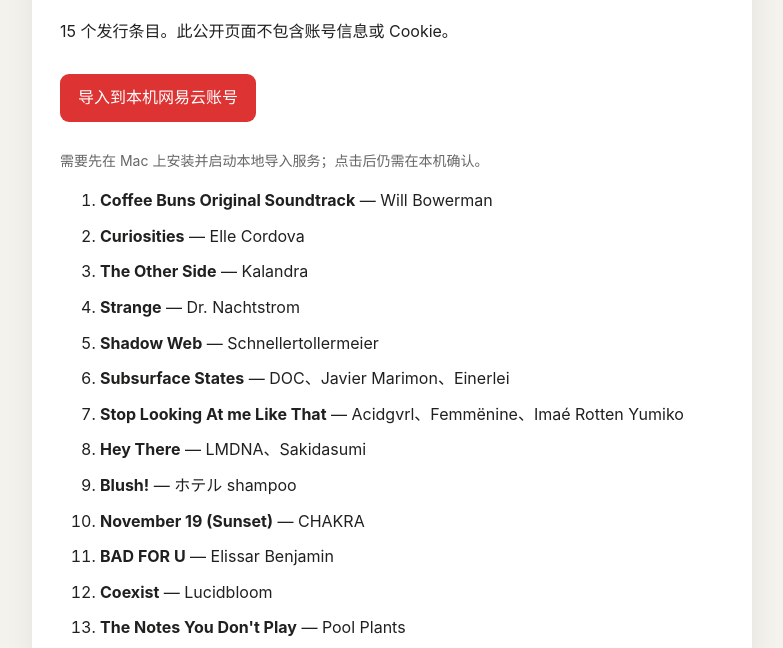
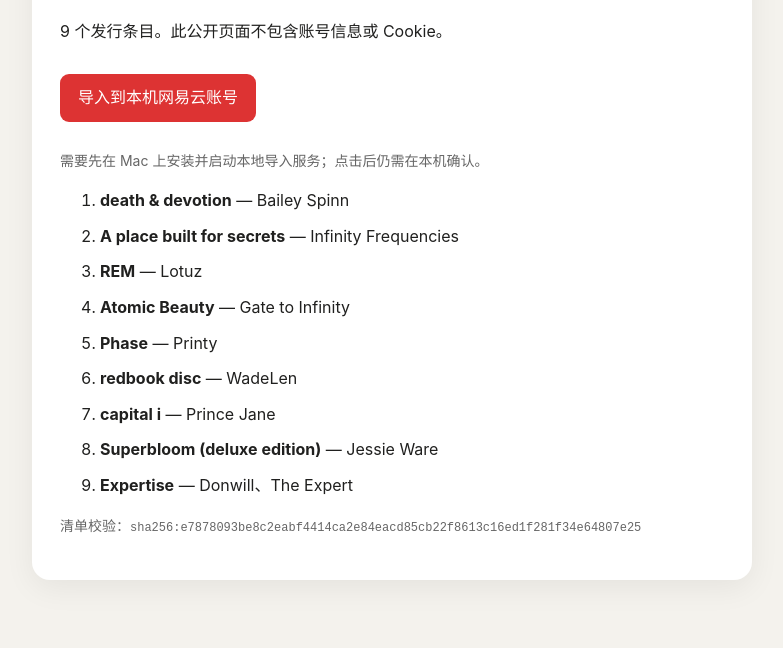
Before and after one commit to LyeHub/daily-academic-music-playlists, a plain HTML site: page playlists/2026-11-16/index.html in a window 1280 px wide. Shown: the part 130-778 px from the top of the page, without its empty margins (248-1031 px from the left). Drawn offline with Linux system fonts and the light colour scheme.

Commit message:
data: publish daily intelligence 2026-11-16

```diff
--- a/playlists/2026-11-16/index.html
+++ b/playlists/2026-11-16/index.html
@@ -20,9 +20,9 @@ h1{margin-top:0}li{margin:10px 0}
 </head>
 <body><main><div class="card">
 <h1>每日音乐 2026-11-16</h1>
-<p>15 个发行条目。此公开页面不包含账号信息或 Cookie。</p>
+<p>9 个发行条目。此公开页面不包含账号信息或 Cookie。</p>
 <a class="button" href="http://127.0.0.1:8765/import?manifest=https%3A%2F%2Flyehub.github.io%2Fdaily-academic-music-playlists%2Fplaylists%2F2026-11-16%2Fmanifest.json">导入到本机网易云账号</a>
 <p class="note">需要先在 Mac 上安装并启动本地导入服务；点击后仍需在本机确认。</p>
-<ol><li><strong>Coffee Buns Original Soundtrack</strong><span> — Will Bowerman</span></li><li><strong>Curiosities</strong><span> — Elle Cordova</span></li><li><strong>The Other Side</strong><span> — Kalandra</span></li><li><strong>Strange</strong><span> — Dr. Nachtstrom</span></li><li><strong>Shadow Web</strong><span> — Schnellertollermeier</span></li><li><strong>Subsurface States</strong><span> — DOC、Javier Marimon、Einerlei</span></li><li><strong>Stop Looking At me Like That</strong><span> — Acidgvrl、Femmënine、Imaé Rotten Yumiko</span></li><li><strong>Hey There</strong><span> — LMDNA、Sakidasumi</span></li><li><strong>Blush!</strong><span> — ホテル shampoo</span></li><li><strong>November 19 (Sunset)</strong><span> — CHAKRA</span></li><li><strong>BAD FOR U</strong><span> — Elissar Benjamin</span></li><li><strong>Coexist</strong><span> — Lucidbloom</span></li><li><strong>The Notes You Don&#x27;t Play</strong><span> — Pool Plants</span></li><li><strong>The New Blood</strong><span> — Humanfobia</span></li><li><strong>Carnaval De Luz</strong><span> — U2</span></li></ol>
-<p class="note">清单校验：<code>sha256:d7845cc45b3b5e15da85c3bd29c02c31c3331a9dcacf6756630551523cde2bbf</code></p>
+<ol><li><strong>death &amp; devotion</strong><span> — Bailey Spinn</span></li><li><strong>A place built for secrets</strong><span> — Infinity Frequencies</span></li><li><strong>REM</strong><span> — Lotuz</span></li><li><strong>Atomic Beauty</strong><span> — Gate to Infinity</span></li><li><strong>Phase</strong><span> — Printy</span></li><li><strong>redbook disc</strong><span> — WadeLen</span></li><li><strong>capital i</strong><span> — Prince Jane</span></li><li><strong>Superbloom (deluxe edition)</strong><span> — Jessie Ware</span></li><li><strong>Expertise</strong><span> — Donwill、The Expert</span></li></ol>
+<p class="note">清单校验：<code>sha256:e7878093be8c2eabf4414ca2e84eacd85cb22f8613c16ed1f281f34e64807e25</code></p>
 </div></main></body></html>
```
Also changed, not shown: literature/2026-11-16/manifest.json, playlists/2026-11-16/manifest.json.
